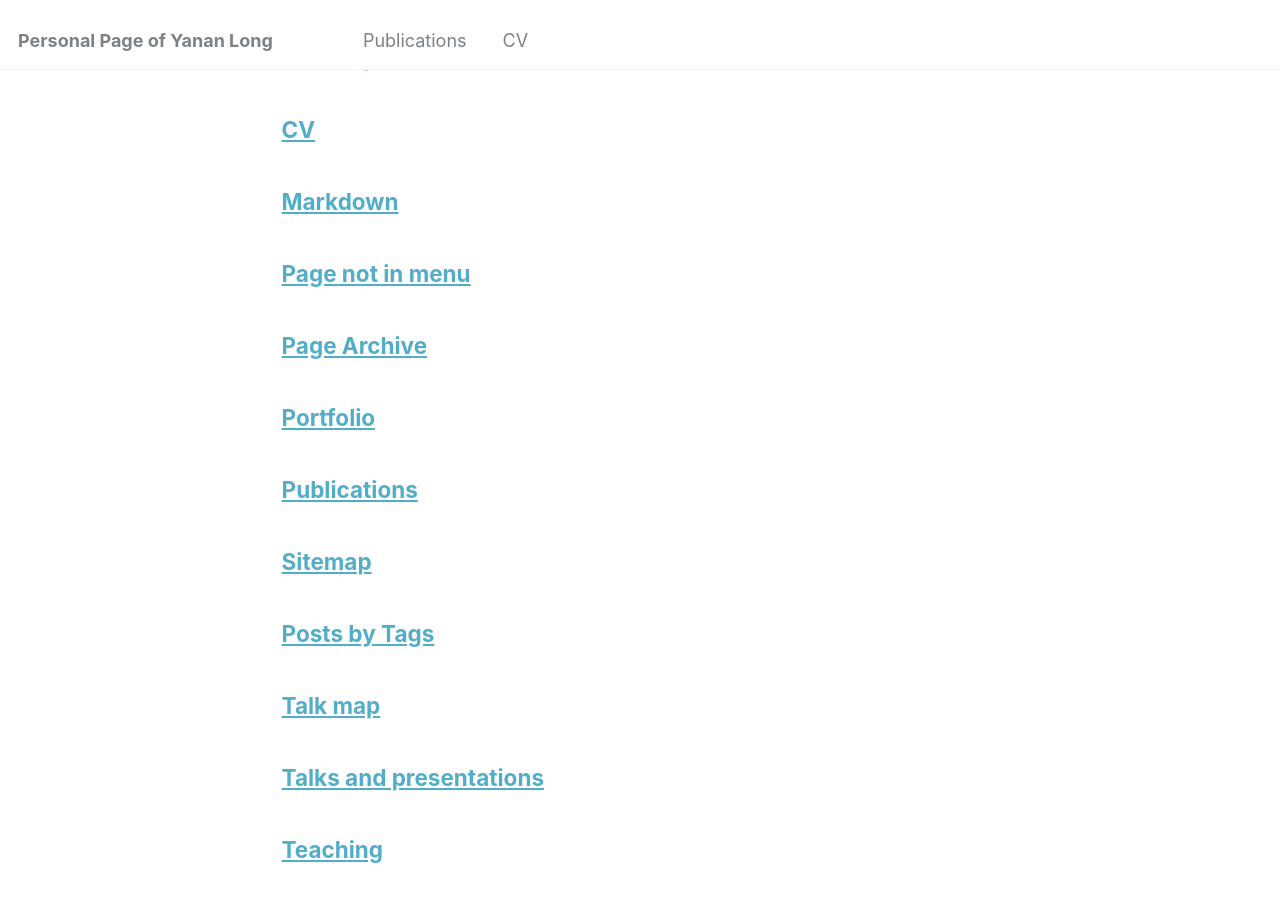
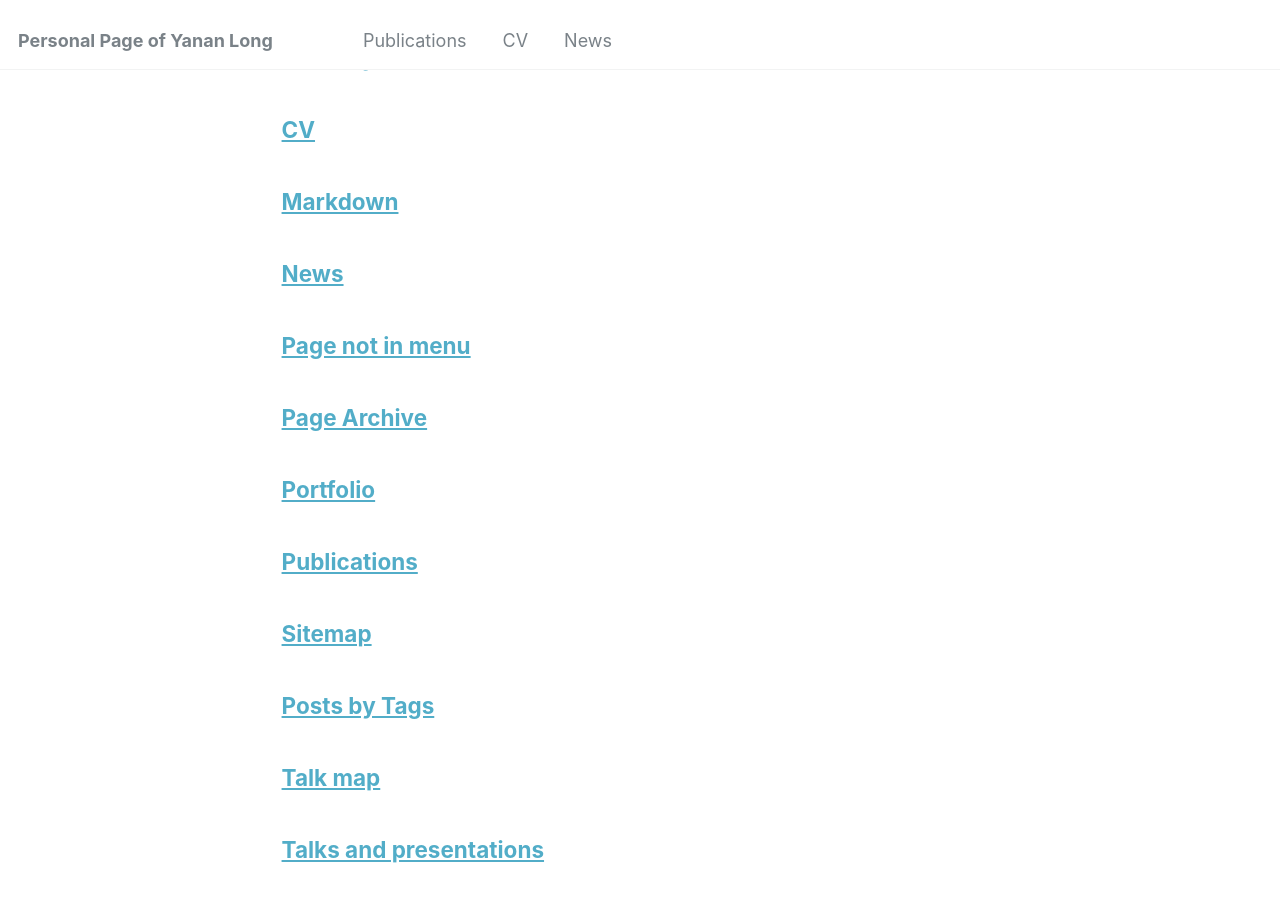
Before and after one commit to yananlong/yananlong.github.io, a Jekyll site: the page built from _pages/page-archive.html, in a window 1280 px wide and 900 px high, scrolled down 423 px. Built offline with Jekyll 4.4.1, drawn with Linux system fonts in a browser that asks for light colours.

Commit message:
add news

```diff
--- a/_data/navigation.yml
+++ b/_data/navigation.yml
@@ -23,5 +23,8 @@ main:
   - title: "CV"
     url: /cv/
 
+  - title: "News"
+    url: /news/
+
   # - title: "Guide"
   #   url: /markdown/
--- /dev/null
+++ b/_pages/news.md
@@ -0,0 +1,5 @@
+---
+title: "News"
+permalink: /news/
+layout: posts
+---
```
